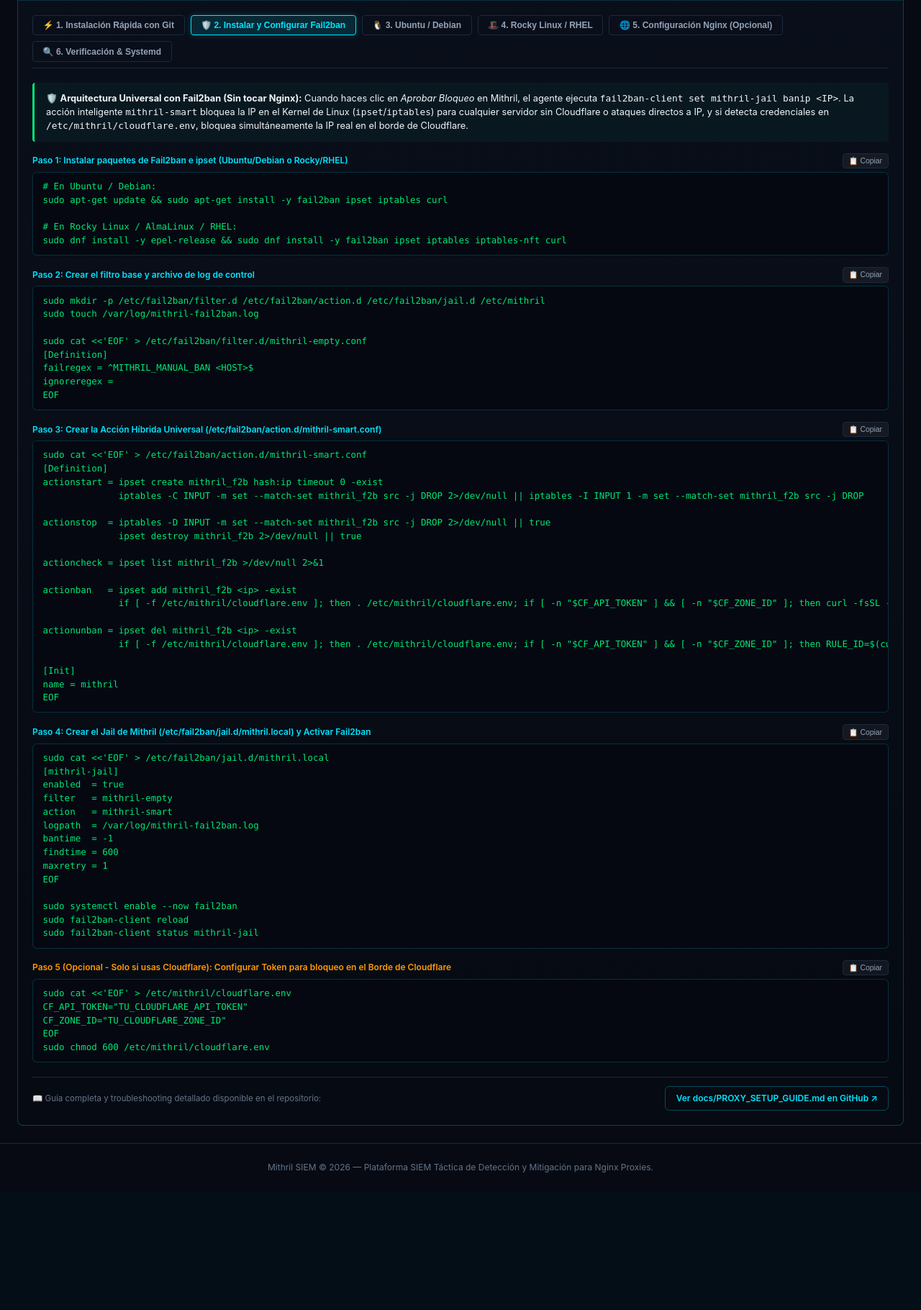
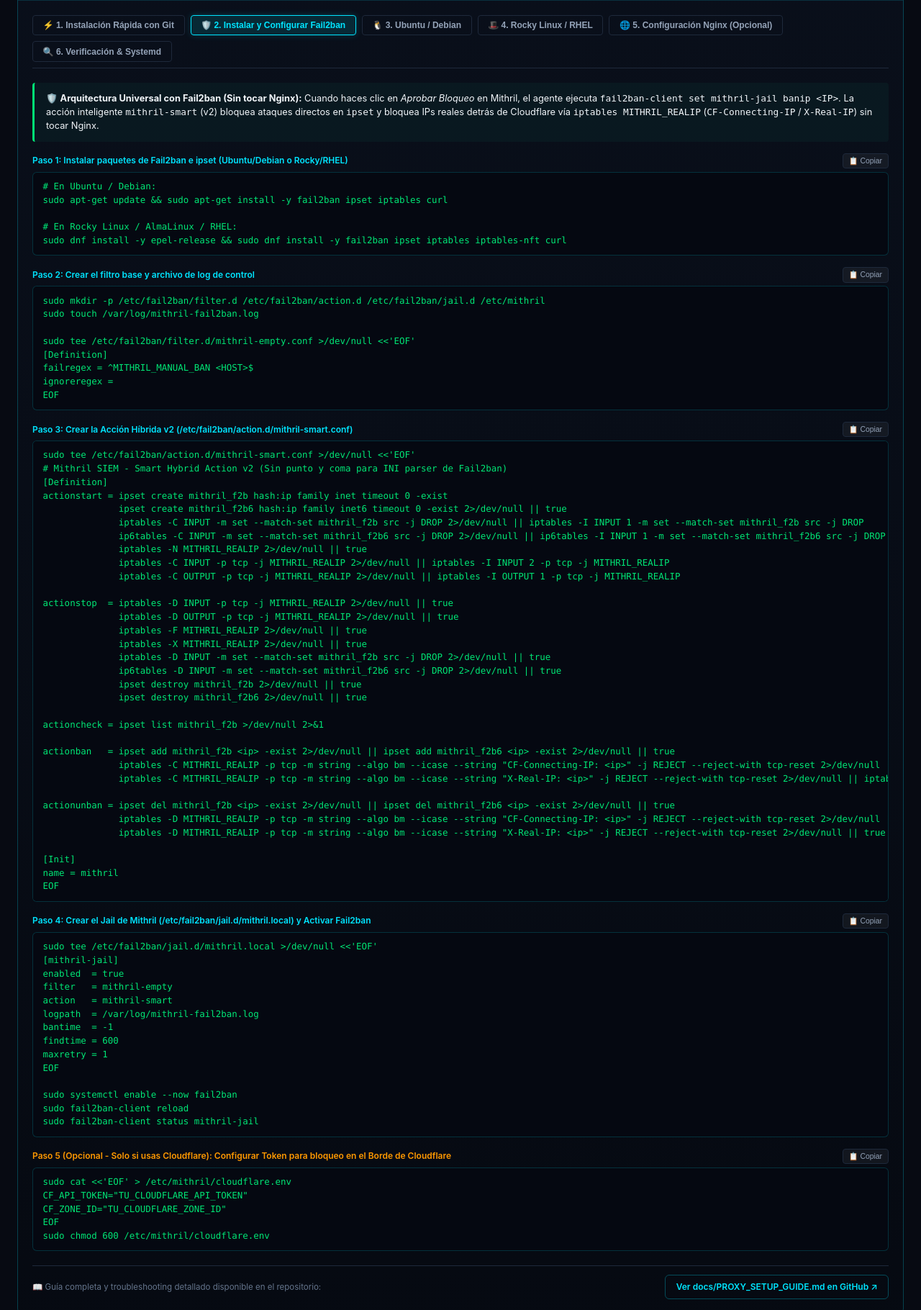
Before and after one commit to gemacron/Mithril-SIEM, a Django app: template templates/nodes/list.html in a window 1280 px wide, after a click on "🛡️ 2. Instalar y Configurar Fail2ban". Shown: the part 402-2222 px from the top of the page at 72% size. Before the commit the page ends 2031 px from the top, so only its background shows below. Run offline with Django 5.2, Linux system fonts and the light colour scheme; tables that the repository leaves empty hold one stand-in row (values such as "Sample post"); the template is opened without the code that fills it: values that come from a table or form of the project are taken from there, most other values are stand-ins (such as "Sample title", 1, 10 or a date in 2020); parts of the project's set-up code (start-up, migrations or seed data) failed here and were passed over.

Commit message:
fix(docs,nodes): update Fail2ban Smart Hybrid Action v2 (no semicolons) and 1-line installer in node config UI

```diff
--- a/templates/nodes/list.html
+++ b/templates/nodes/list.html
@@ -154,14 +154,14 @@
           <span style="font-size: 0.75rem; color: var(--neon-cyan); font-weight: 600;">Alternativa: Instalación en una sola línea con Fail2ban (Automatizada / Ansible)</span>
           <button type="button" class="copy-btn" onclick="copyCode('code-installer-one-liner', this)">📋 Copiar</button>
         </div>
-        <pre id="code-installer-one-liner" class="terminal-box">sudo bash /tmp/Mithril-SIEM/agent/install_agent.sh "http://{{ host_ip }}:9900" "TU_NODE_API_KEY" "fail2ban" "15"</pre>
+        <pre id="code-installer-one-liner" class="terminal-box">curl -fsSL http://{{ host_ip }}:9900/nodes/install.sh | sudo bash -s -- --server "http://{{ host_ip }}:9900" --key "TU_NODE_API_KEY" --mode fail2ban</pre>
       </div>
     </div>
 
     <!-- TAB 2: Procedimiento Paso a Paso para Instalar y Configurar Fail2ban -->
     <div id="tab-fail2ban" class="guide-tab-content" style="display: none;">
       <div style="background: rgba(16, 185, 129, 0.06); border-left: 3px solid var(--neon-emerald); padding: 0.75rem 1rem; border-radius: 4px; margin-bottom: 1rem; font-size: 0.8rem; color: var(--text-main);">
-        🛡️ <strong>Arquitectura Universal con Fail2ban (Sin tocar Nginx):</strong> Cuando haces clic en <em>Aprobar Bloqueo</em> en Mithril, el agente ejecuta <code>fail2ban-client set mithril-jail banip &lt;IP&gt;</code>. La acción inteligente <code>mithril-smart</code> bloquea la IP en el Kernel de Linux (<code>ipset</code>/<code>iptables</code>) para cualquier servidor sin Cloudflare o ataques directos a IP, y si detecta credenciales en <code>/etc/mithril/cloudflare.env</code>, bloquea simultáneamente la IP real en el borde de Cloudflare.
+        🛡️ <strong>Arquitectura Universal con Fail2ban (Sin tocar Nginx):</strong> Cuando haces clic en <em>Aprobar Bloqueo</em> en Mithril, el agente ejecuta <code>fail2ban-client set mithril-jail banip &lt;IP&gt;</code>. La acción inteligente <code>mithril-smart</code> (v2) bloquea ataques directos en <code>ipset</code> y bloquea IPs reales detrás de Cloudflare vía <code>iptables MITHRIL_REALIP</code> (<code>CF-Connecting-IP</code> / <code>X-Real-IP</code>) sin tocar Nginx.
       </div>
 
       <div style="margin-bottom: 1rem;">
@@ -184,7 +184,7 @@ sudo dnf install -y epel-release && sudo dnf install -y fail2ban ipset iptables
         <pre id="code-f2b-filter" class="terminal-box">sudo mkdir -p /etc/fail2ban/filter.d /etc/fail2ban/action.d /etc/fail2ban/jail.d /etc/mithril
 sudo touch /var/log/mithril-fail2ban.log
 
-sudo cat &lt;&lt;'EOF' &gt; /etc/fail2ban/filter.d/mithril-empty.conf
+sudo tee /etc/fail2ban/filter.d/mithril-empty.conf &gt;/dev/null &lt;&lt;'EOF'
 [Definition]
 failregex = ^MITHRIL_MANUAL_BAN &lt;HOST&gt;$
 ignoreregex =
@@ -193,24 +193,38 @@ EOF</pre>
 
       <div style="margin-bottom: 1rem;">
         <div style="display: flex; justify-content: space-between; align-items: center; margin-bottom: 0.3rem;">
-          <span style="font-size: 0.75rem; color: var(--neon-cyan); font-weight: 600;">Paso 3: Crear la Acción Híbrida Universal (/etc/fail2ban/action.d/mithril-smart.conf)</span>
+          <span style="font-size: 0.75rem; color: var(--neon-cyan); font-weight: 600;">Paso 3: Crear la Acción Híbrida v2 (/etc/fail2ban/action.d/mithril-smart.conf)</span>
           <button type="button" class="copy-btn" onclick="copyCode('code-f2b-action', this)">📋 Copiar</button>
         </div>
-        <pre id="code-f2b-action" class="terminal-box">sudo cat &lt;&lt;'EOF' &gt; /etc/fail2ban/action.d/mithril-smart.conf
+        <pre id="code-f2b-action" class="terminal-box">sudo tee /etc/fail2ban/action.d/mithril-smart.conf &gt;/dev/null &lt;&lt;'EOF'
+# Mithril SIEM - Smart Hybrid Action v2 (Sin punto y coma para INI parser de Fail2ban)
 [Definition]
-actionstart = ipset create mithril_f2b hash:ip timeout 0 -exist
+actionstart = ipset create mithril_f2b hash:ip family inet timeout 0 -exist
+              ipset create mithril_f2b6 hash:ip family inet6 timeout 0 -exist 2&gt;/dev/null || true
               iptables -C INPUT -m set --match-set mithril_f2b src -j DROP 2&gt;/dev/null || iptables -I INPUT 1 -m set --match-set mithril_f2b src -j DROP
+              ip6tables -C INPUT -m set --match-set mithril_f2b6 src -j DROP 2&gt;/dev/null || ip6tables -I INPUT 1 -m set --match-set mithril_f2b6 src -j DROP 2&gt;/dev/null || true
+              iptables -N MITHRIL_REALIP 2&gt;/dev/null || true
+              iptables -C INPUT -p tcp -j MITHRIL_REALIP 2&gt;/dev/null || iptables -I INPUT 2 -p tcp -j MITHRIL_REALIP
+              iptables -C OUTPUT -p tcp -j MITHRIL_REALIP 2&gt;/dev/null || iptables -I OUTPUT 1 -p tcp -j MITHRIL_REALIP
 
-actionstop  = iptables -D INPUT -m set --match-set mithril_f2b src -j DROP 2&gt;/dev/null || true
+actionstop  = iptables -D INPUT -p tcp -j MITHRIL_REALIP 2&gt;/dev/null || true
+              iptables -D OUTPUT -p tcp -j MITHRIL_REALIP 2&gt;/dev/null || true
+              iptables -F MITHRIL_REALIP 2&gt;/dev/null || true
+              iptables -X MITHRIL_REALIP 2&gt;/dev/null || true
+              iptables -D INPUT -m set --match-set mithril_f2b src -j DROP 2&gt;/dev/null || true
+              ip6tables -D INPUT -m set --match-set mithril_f2b6 src -j DROP 2&gt;/dev/null || true
               ipset destroy mithril_f2b 2&gt;/dev/null || true
+              ipset destroy mithril_f2b6 2&gt;/dev/null || true
 
 actioncheck = ipset list mithril_f2b &gt;/dev/null 2&gt;&amp;1
 
-actionban   = ipset add mithril_f2b &lt;ip&gt; -exist
-              if [ -f /etc/mithril/cloudflare.env ]; then . /etc/mithril/cloudflare.env; if [ -n "$CF_API_TOKEN" ] &amp;&amp; [ -n "$CF_ZONE_ID" ]; then curl -fsSL -X POST "https://api.cloudflare.com/client/v4/zones/$CF_ZONE_ID/firewall/access_rules/rules" -H "Authorization: Bearer $CF_API_TOKEN" -H "Content-Type: application/json" --data "{\"mode\":\"block\",\"configuration\":{\"target\":\"ip\",\"value\":\"&lt;ip&gt;\"},\"notes\":\"Mithril-SIEM-Fail2ban\"}" &gt;/dev/null 2&gt;&amp;1 || true; fi; fi
+actionban   = ipset add mithril_f2b &lt;ip&gt; -exist 2&gt;/dev/null || ipset add mithril_f2b6 &lt;ip&gt; -exist 2&gt;/dev/null || true
+              iptables -C MITHRIL_REALIP -p tcp -m string --algo bm --icase --string "CF-Connecting-IP: &lt;ip&gt;" -j REJECT --reject-with tcp-reset 2&gt;/dev/null || iptables -A MITHRIL_REALIP -p tcp -m string --algo bm --icase --string "CF-Connecting-IP: &lt;ip&gt;" -j REJECT --reject-with tcp-reset 2&gt;/dev/null || true
+              iptables -C MITHRIL_REALIP -p tcp -m string --algo bm --icase --string "X-Real-IP: &lt;ip&gt;" -j REJECT --reject-with tcp-reset 2&gt;/dev/null || iptables -A MITHRIL_REALIP -p tcp -m string --algo bm --icase --string "X-Real-IP: &lt;ip&gt;" -j REJECT --reject-with tcp-reset 2&gt;/dev/null || true
 
-actionunban = ipset del mithril_f2b &lt;ip&gt; -exist
-              if [ -f /etc/mithril/cloudflare.env ]; then . /etc/mithril/cloudflare.env; if [ -n "$CF_API_TOKEN" ] &amp;&amp; [ -n "$CF_ZONE_ID" ]; then RULE_ID=$(curl -fsSL -X GET "https://api.cloudflare.com/client/v4/zones/$CF_ZONE_ID/firewall/access_rules/rules?configuration.target=ip&amp;configuration.value=&lt;ip&gt;" -H "Authorization: Bearer $CF_API_TOKEN" -H "Content-Type: application/json" 2&gt;/dev/null | grep -o '"id":"[^"]*"' | head -n1 | cut -d'"' -f4); if [ -n "$RULE_ID" ]; then curl -fsSL -X DELETE "https://api.cloudflare.com/client/v4/zones/$CF_ZONE_ID/firewall/access_rules/rules/$RULE_ID" -H "Authorization: Bearer $CF_API_TOKEN" -H "Content-Type: application/json" &gt;/dev/null 2&gt;&amp;1 || true; fi; fi; fi
+actionunban = ipset del mithril_f2b &lt;ip&gt; -exist 2&gt;/dev/null || ipset del mithril_f2b6 &lt;ip&gt; -exist 2&gt;/dev/null || true
+              iptables -D MITHRIL_REALIP -p tcp -m string --algo bm --icase --string "CF-Connecting-IP: &lt;ip&gt;" -j REJECT --reject-with tcp-reset 2&gt;/dev/null || true
+              iptables -D MITHRIL_REALIP -p tcp -m string --algo bm --icase --string "X-Real-IP: &lt;ip&gt;" -j REJECT --reject-with tcp-reset 2&gt;/dev/null || true
 
 [Init]
 name = mithril
@@ -222,7 +236,7 @@ EOF</pre>
           <span style="font-size: 0.75rem; color: var(--neon-cyan); font-weight: 600;">Paso 4: Crear el Jail de Mithril (/etc/fail2ban/jail.d/mithril.local) y Activar Fail2ban</span>
           <button type="button" class="copy-btn" onclick="copyCode('code-f2b-jail', this)">📋 Copiar</button>
         </div>
-        <pre id="code-f2b-jail" class="terminal-box">sudo cat &lt;&lt;'EOF' &gt; /etc/fail2ban/jail.d/mithril.local
+        <pre id="code-f2b-jail" class="terminal-box">sudo tee /etc/fail2ban/jail.d/mithril.local &gt;/dev/null &lt;&lt;'EOF'
 [mithril-jail]
 enabled  = true
 filter   = mithril-empty
```
Also changed, not shown: apps/nodes/views.py (+34 -7 lines), templates/nodes/configure.html (+21 -4 lines).
